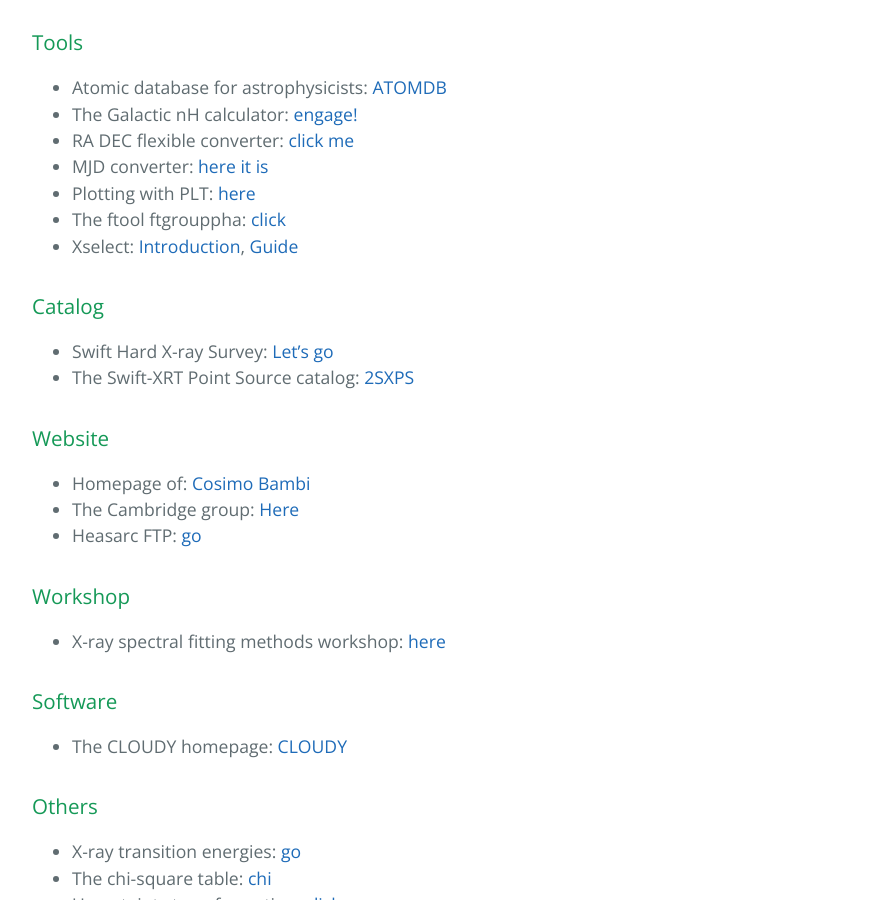
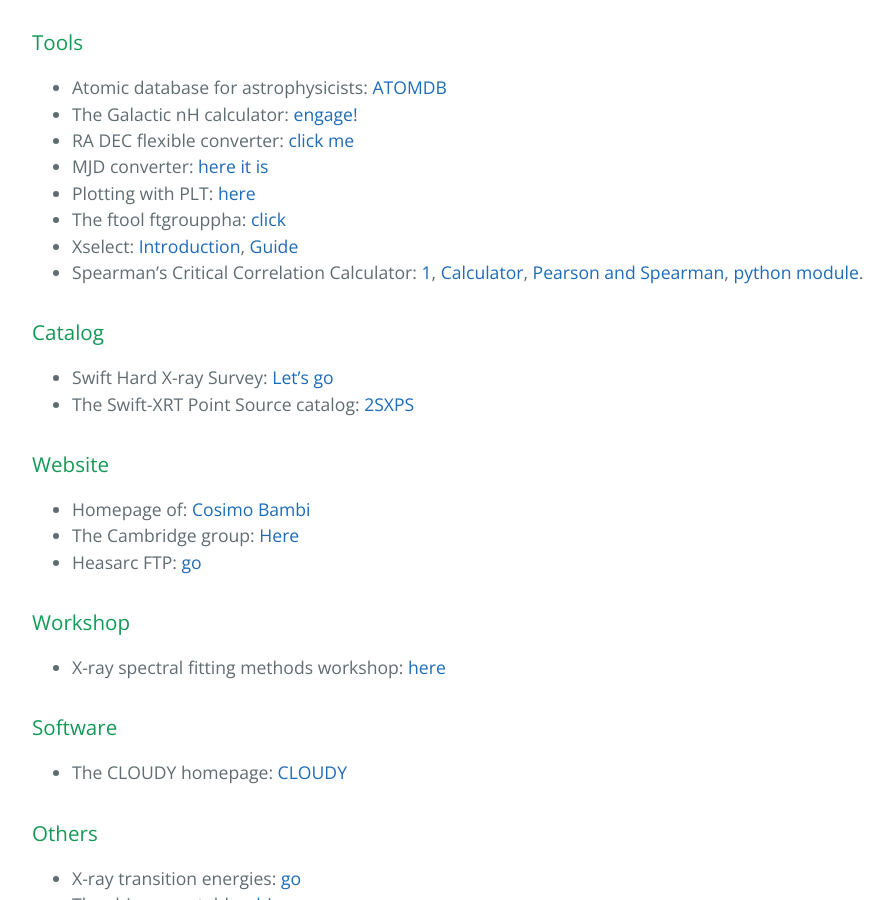
Before and after one commit to honghui-liu/notes, a Jekyll site: the page built from _posts/2020-03-01-useful-material.md, in a window 1280 px wide and 900 px high, scrolled down 527 px. Shown: the whole window, without its empty margins (192-1085 px from the left). Built offline with Jekyll 4.4.1, drawn with Linux system fonts in a browser that asks for light colours.

Commit message:
spearman

```diff
--- a/_posts/2020-03-01-useful-material.md
+++ b/_posts/2020-03-01-useful-material.md
@@ -16,6 +16,7 @@ This page is used to record the useful links, commands and softwares that I foun
 * Plotting with PLT: [here](https://heasarc.gsfc.nasa.gov/docs/xte/recipes/plotting.html)
 * The ftool ftgrouppha: [click](https://heasarc.gsfc.nasa.gov/lheasoft/ftools/headas/ftgrouppha.html)
 * Xselect: [Introduction](https://www.swift.ac.uk/analysis/xrt/xselect.php), [Guide](https://heasarc.gsfc.nasa.gov/ftools/xselect/node1.html)
+* Spearman's Critical Correlation Calculator: [1](https://mathcracker.com/spearmans-critical-correlation-calculator#results), [Calculator](https://geographyfieldwork.com/SpearmansRankCalculator.html#Strength-of-Correlation), [Pearson and Spearman](https://www.jianshu.com/p/93a3861e8edc), [python module](https://docs.scipy.org/doc/scipy/reference/generated/scipy.stats.spearmanr.html).
 
 ### Catalog
 
```
Also changed, not shown: 3 other files.
